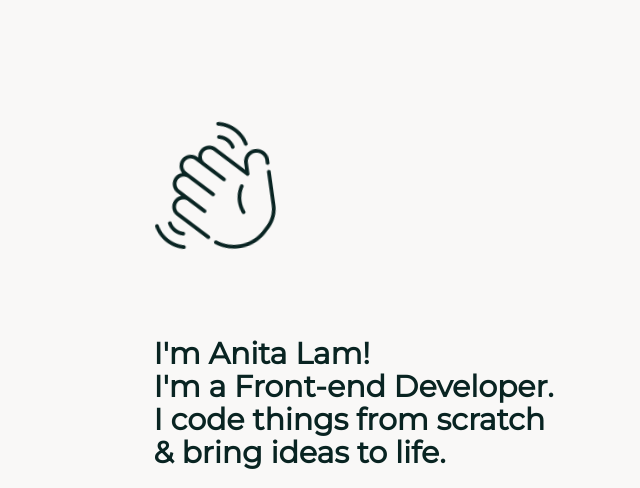
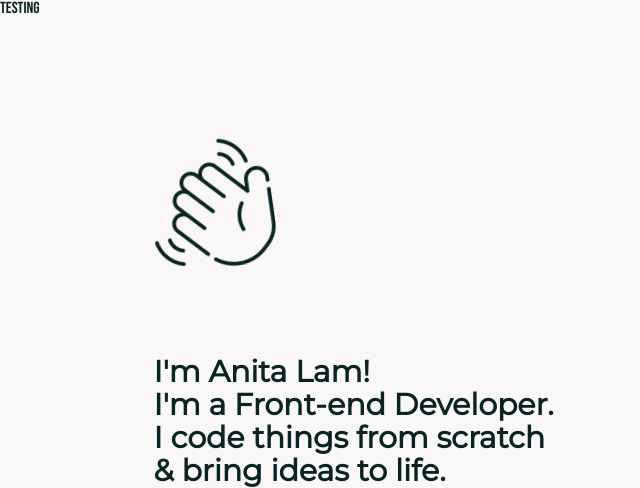
Before and after one commit to anitaalam/MDIA-4590-Assignment-2, a PHP site: page / in a window 1280 px wide. Shown: the part 90-578 px from the top of the page, without its empty margins (0-640 px from the left). Run offline with PHP 8.4, Linux system fonts and the light colour scheme; some libraries are stand-ins or nearby versions.

Commit message:
Update index.php
doing a testing

```diff
--- a/index.php
+++ b/index.php
@@ -11,6 +11,7 @@
             <?php include __DIR__ . '/partials/header.php'; ?>
         </header>
         <main>
+            <p>testing</p>
             <?php include __DIR__ . '/partials/homepage/banner.php'; ?>
             <?php include __DIR__ . '/project.php'; ?>
         </main>
```
